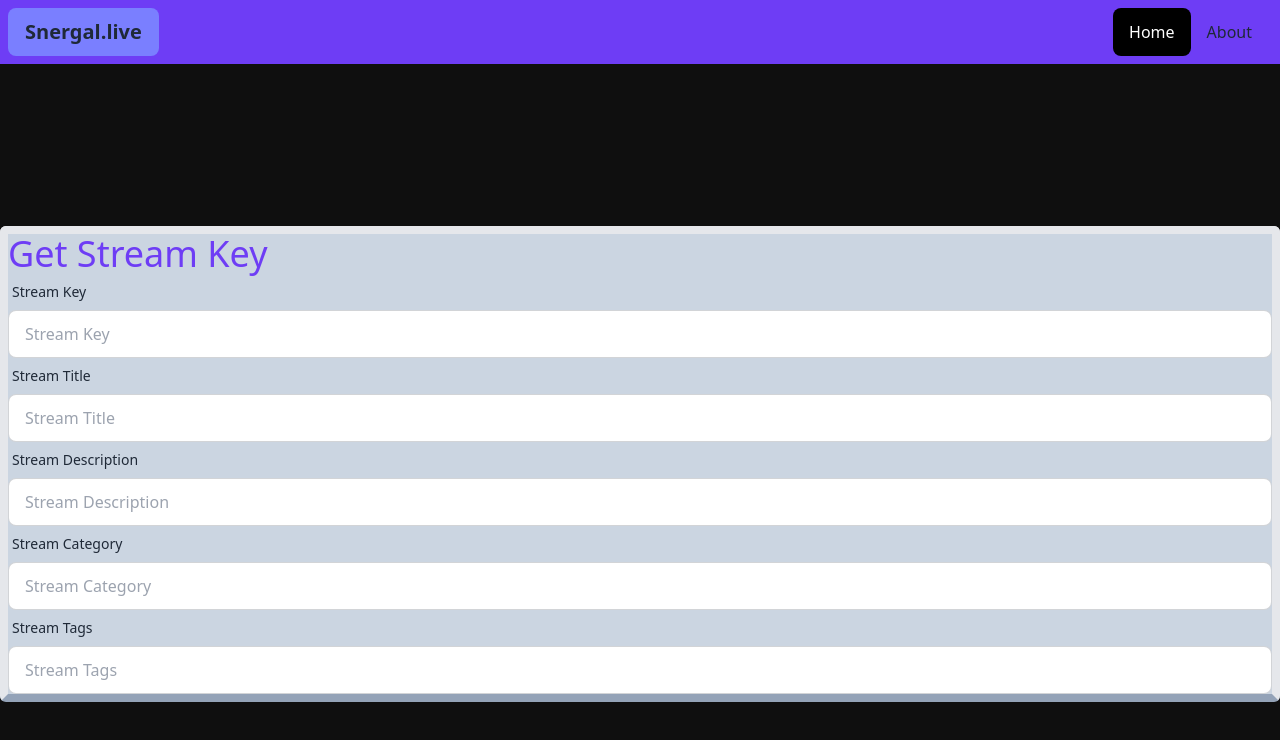
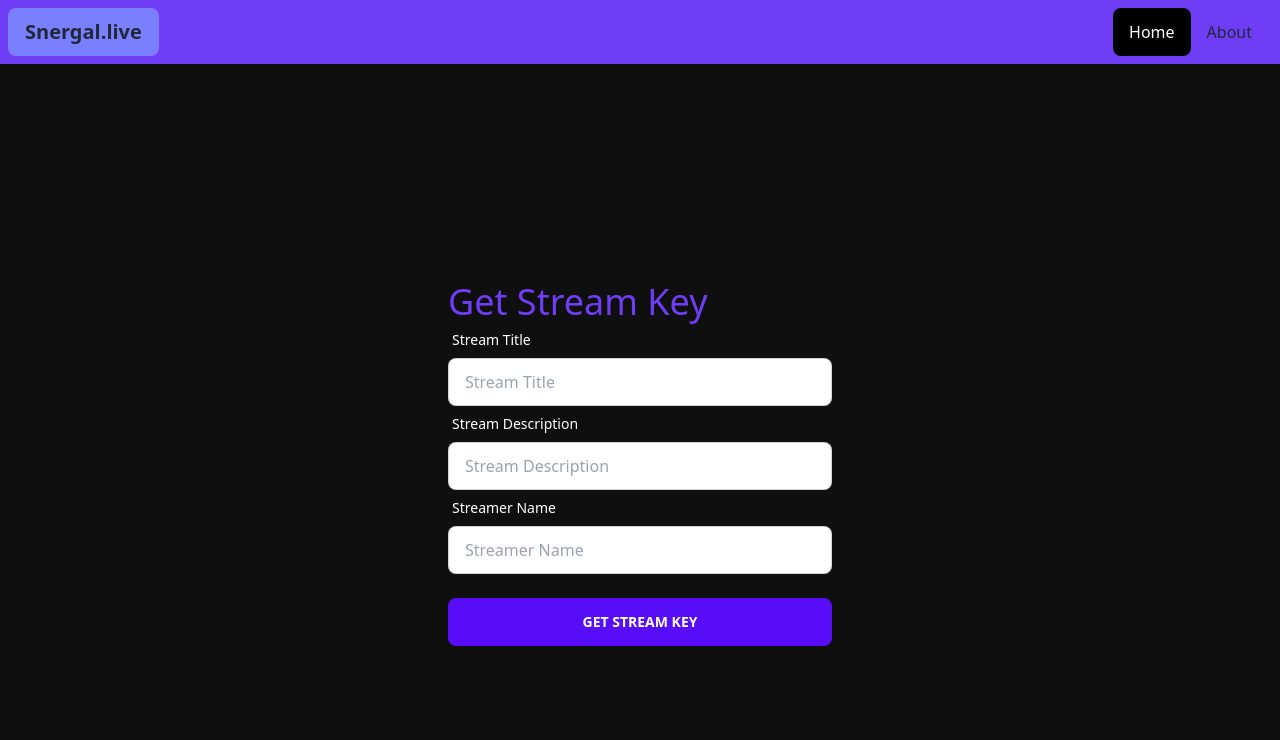
Before and after one commit to JamesTheSergal/streamsite-nextjs, a Next.js app: page /getkey in a window 1280 px wide. Shown: the top 740 px of the page. Built offline with nearby package versions, Linux system fonts and the light colour scheme.

Commit message:
prototype API calls.

```diff
--- a/components/GenStreamKey.tsx
+++ b/components/GenStreamKey.tsx
@@ -1,32 +1,51 @@
 "use client"
+import { headers } from "next/dist/client/components/headers";
+import React from "react";
+
+async function callApi(){
+    const res = await fetch("http://api.snergal.live/makeStreamKey", {
+        cache: "no-cache",
+        method: "get",
+        headers: {
+            "Access-Control-Allow-Origin": "*",
+            "Content-Type": "application/json"
+        },
+    }).catch((err) => {
+        console.log(err);
+    });
+    console.log(res);
+}
 
 export default function GetStreamKey() {
+
+
+    const [hasSubmitted, setHasSubmitted] = React.useState(false);
+
+    const handleSubmit = () => {
+        setHasSubmitted(true);
+    }
+
+
     return (
         <>
             <div className="flex flex-col items-center justify-center h-screen">
-                <div className="container mx-auto border-8 border-b-slate-400 rounded-md bg-slate-300">
+                <div className="card w-96">
                     <h1 className="text-4xl">Get Stream Key</h1>
-                    <form className="form-control">
+                    <form className="form-control" action={callApi}>
                         <label className="label">
-                            <span className="label-text">Stream Key</span>
-                        </label>
-                        <input type="text" placeholder="Stream Key" className="input input-bordered" />
-                        <label className="label">
-                            <span className="label-text">Stream Title</span>
+                            <span className="label-text text-white">Stream Title</span>
                         </label>
                         <input type="text" placeholder="Stream Title" className="input input-bordered" />
                         <label className="label">
-                            <span className="label-text">Stream Description</span>
+                            <span className="label-text text-white">Stream Description</span>
                         </label>
                         <input type="text" placeholder="Stream Description" className="input input-bordered" />
                         <label className="label">
-                            <span className="label-text">Stream Category</span>
+                            <span className="label-text text-white">Streamer Name</span>
                         </label>
-                        <input type="text" placeholder="Stream Category" className="input input-bordered" />
-                        <label className="label">
-                            <span className="label-text">Stream Tags</span>
-                        </label>
-                        <input type="text" placeholder="Stream Tags" className="input input-bordered" />
+                        <input type="text" placeholder="Streamer Name" className="input input-bordered" />
+                        <br></br>
+                        <button type="submit" onClick={handleSubmit} className="btn btn-primary">Get Stream Key</button>
                     </form>
                 </div>
             </div>
```
